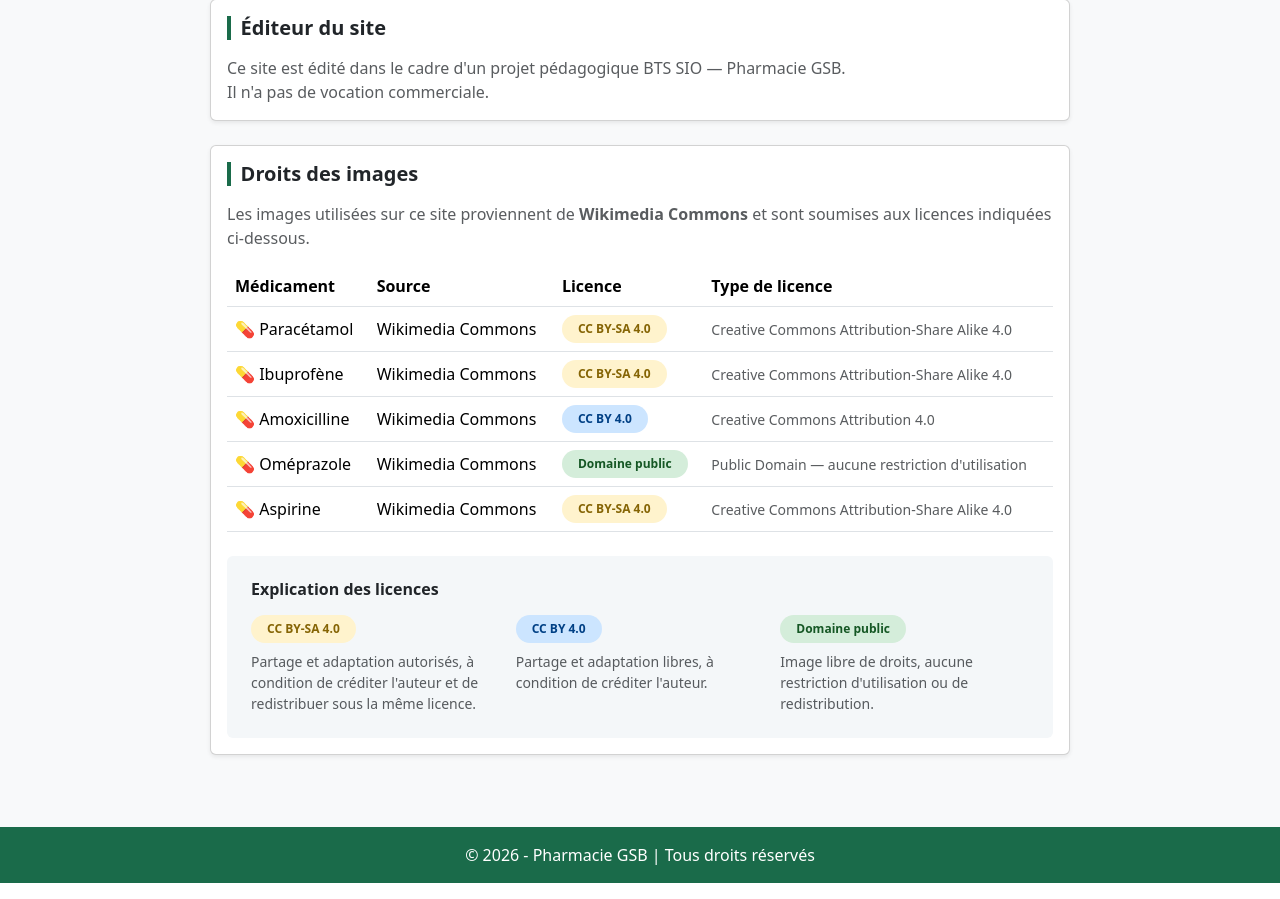
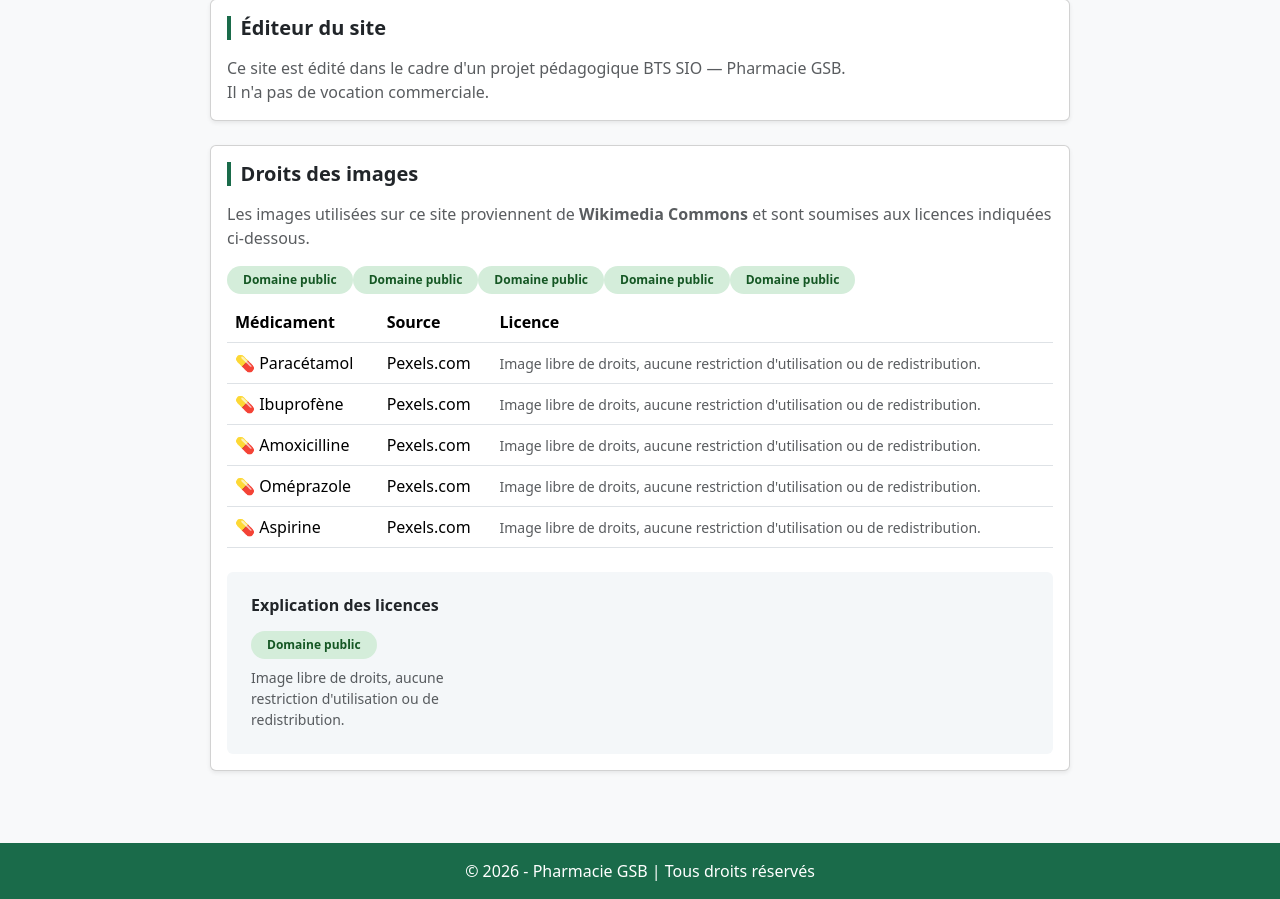
Before and after one commit to Skymx82/ProjetApi, a PHP site: page /ProjetApi/Vue/vue_droits.php in a window 1280 px wide. Shown: the part 159-1058 px from the top of the page. Run offline with PHP 8.4, Linux system fonts and the light colour scheme.

Commit message:
changement droits

```diff
--- a/Vue/vue_droits.php
+++ b/Vue/vue_droits.php
@@ -58,39 +58,38 @@
                                     <th>Médicament</th>
                                     <th>Source</th>
                                     <th>Licence</th>
-                                    <th>Type de licence</th>
                                 </tr>
                             </thead>
                             <tbody>
                                 <tr>
                                     <td>💊 Paracétamol</td>
-                                    <td>Wikimedia Commons</td>
-                                    <td><span class="badge rounded-pill px-3 py-2" style="background-color:#fff3cd;color:#856404;">CC BY-SA 4.0</span></td>
-                                    <td class="text-muted small">Creative Commons Attribution-Share Alike 4.0</td>
+                                    <td>Pexels.com</td>
+                                    <span class="badge rounded-pill px-3 py-2 mb-2" style="background-color:#d4edda;color:#155724;">Domaine public</span>
+                                    <td class="text-muted small">Image libre de droits, aucune restriction d'utilisation ou de redistribution.</td>
                                 </tr>
                                 <tr>
                                     <td>💊 Ibuprofène</td>
-                                    <td>Wikimedia Commons</td>
-                                    <td><span class="badge rounded-pill px-3 py-2" style="background-color:#fff3cd;color:#856404;">CC BY-SA 4.0</span></td>
-                                    <td class="text-muted small">Creative Commons Attribution-Share Alike 4.0</td>
+                                    <td>Pexels.com</td>
+                                    <span class="badge rounded-pill px-3 py-2 mb-2" style="background-color:#d4edda;color:#155724;">Domaine public</span>
+                                    <td class="text-muted small">Image libre de droits, aucune restriction d'utilisation ou de redistribution.</td>
                                 </tr>
                                 <tr>
                                     <td>💊 Amoxicilline</td>
-                                    <td>Wikimedia Commons</td>
-                                    <td><span class="badge rounded-pill px-3 py-2" style="background-color:#cce5ff;color:#004085;">CC BY 4.0</span></td>
-                                    <td class="text-muted small">Creative Commons Attribution 4.0</td>
+                                    <td>Pexels.com</td>
+                                    <span class="badge rounded-pill px-3 py-2 mb-2" style="background-color:#d4edda;color:#155724;">Domaine public</span>
+                                    <td class="text-muted small">Image libre de droits, aucune restriction d'utilisation ou de redistribution.</td>
                                 </tr>
                                 <tr>
                                     <td>💊 Oméprazole</td>
-                                    <td>Wikimedia Commons</td>
-                                    <td><span class="badge rounded-pill px-3 py-2" style="background-color:#d4edda;color:#155724;">Domaine public</span></td>
-                                    <td class="text-muted small">Public Domain — aucune restriction d'utilisation</td>
+                                    <td>Pexels.com</td>
+                                    <span class="badge rounded-pill px-3 py-2 mb-2" style="background-color:#d4edda;color:#155724;">Domaine public</span>
+                                    <td class="text-muted small">Image libre de droits, aucune restriction d'utilisation ou de redistribution.</td>
                                 </tr>
                                 <tr>
                                     <td>💊 Aspirine</td>
-                                    <td>Wikimedia Commons</td>
-                                    <td><span class="badge rounded-pill px-3 py-2" style="background-color:#fff3cd;color:#856404;">CC BY-SA 4.0</span></td>
-                                    <td class="text-muted small">Creative Commons Attribution-Share Alike 4.0</td>
+                                    <td>Pexels.com</td>
+                                    <span class="badge rounded-pill px-3 py-2 mb-2" style="background-color:#d4edda;color:#155724;">Domaine public</span>
+                                    <td class="text-muted small">Image libre de droits, aucune restriction d'utilisation ou de redistribution.</td>
                                 </tr>
                             </tbody>
                         </table>
@@ -100,14 +99,6 @@
                     <div class="rounded p-4 mt-4" style="background-color:#f4f7f9;">
                         <h3 class="fs-6 fw-bold mb-3">Explication des licences</h3>
                         <div class="row g-3">
-                            <div class="col-md-4">
-                                <span class="badge rounded-pill px-3 py-2 mb-2" style="background-color:#fff3cd;color:#856404;">CC BY-SA 4.0</span>
-                                <p class="text-muted small mb-0">Partage et adaptation autorisés, à condition de créditer l'auteur et de redistribuer sous la même licence.</p>
-                            </div>
-                            <div class="col-md-4">
-                                <span class="badge rounded-pill px-3 py-2 mb-2" style="background-color:#cce5ff;color:#004085;">CC BY 4.0</span>
-                                <p class="text-muted small mb-0">Partage et adaptation libres, à condition de créditer l'auteur.</p>
-                            </div>
                             <div class="col-md-4">
                                 <span class="badge rounded-pill px-3 py-2 mb-2" style="background-color:#d4edda;color:#155724;">Domaine public</span>
                                 <p class="text-muted small mb-0">Image libre de droits, aucune restriction d'utilisation ou de redistribution.</p>
```
